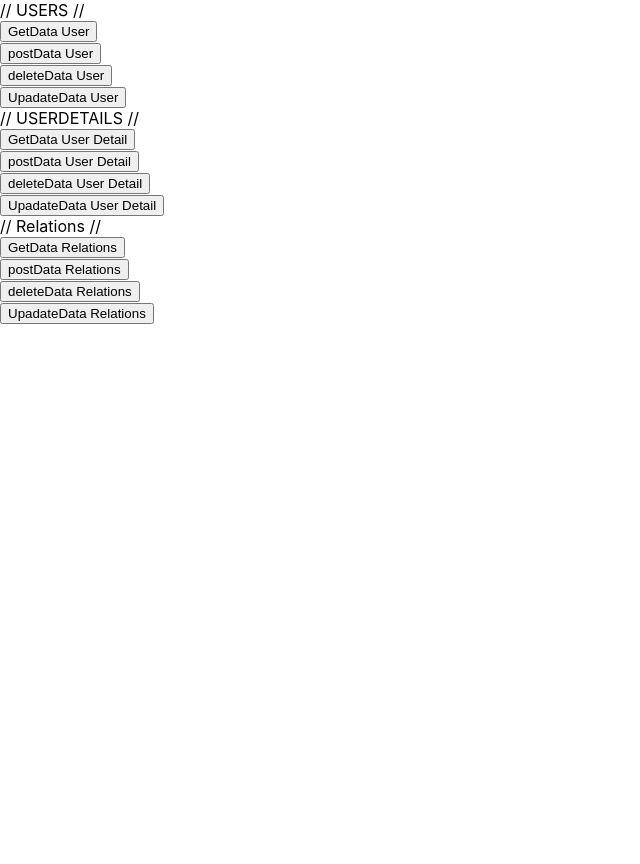
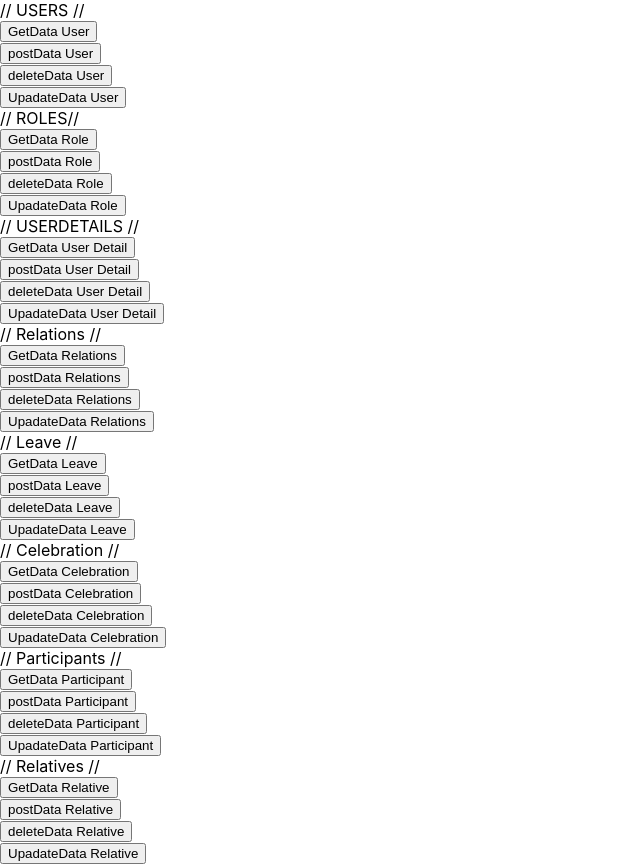
Before and after one commit to JStar17/Reacct, a React (Create React App) app: page / in a window 1280 px wide. Shown: the whole page, without its empty margins (0-640 px from the left). Before the commit the page ends 800 px from the top, so only its background shows below. Built offline with nearby package versions, Linux system fonts and the light colour scheme.

Commit message:
API done

```diff
--- a/src/components/API.js
+++ b/src/components/API.js
@@ -2,7 +2,9 @@ import React from "react";
 import axios from "axios";
 
 export const API = () => {
-  // USER
+
+
+  // USER //
   const getDataUser = () => {
     axios.get("http://localhost:2000/users").then((res) => {
       console.log("called//....");
@@ -36,6 +38,43 @@ export const API = () => {
       console.log(res);
     });
   };
+
+     // USER //
+ const getDataRole = () => {
+  axios.get("http://localhost:2000/roles").then((res) => {
+    console.log("called//....");
+    console.log(res);
+  });
+};
+const postDataRole = () => {
+  var data = {
+    firstName: "manav",
+    lastName: "parmar",
+    userName: "j",
+    password: "jay@123",
+  };
+
+  axios.post("http://localhost:2000/roles", data).then((res) => {
+    alert("Upadate succesfully");
+    console.log(res);
+  });
+};
+const deleteDataRole = () => {
+  var id = "6225b5b7bcecb1724d3555c2";
+
+  axios.delete("http://localhost:2000/roles" + id).then((res) => {
+    console.log(res);
+  });
+};
+const putDataRole = () => {
+  var id = "6225b5b7bcecb1724d3555c2";
+
+  axios.put("http://localhost:2000/roles" + id).then((res) => {
+    console.log(res);
+  });
+};
+
+
 
     // USERDETAILS
 
@@ -110,6 +149,152 @@ export const API = () => {
       });
     };
 
+
+       // Leave //
+
+       const getDataLeave = () => {
+        axios.get("http://localhost:2000/leave").then((res) => {
+          console.log("called//....");
+          console.log(res.data.data);
+        });
+      };
+      const postDataLeave = () => {
+        var data = {
+          firstName: "manav",
+          lastName: "parmar",
+          userName: "j",
+          password: "jay@123",
+        };
+
+        axios.post("http://localhost:2000/leave", data).then((res) => {
+          alert("Upadate succesfully");
+          console.log(res);
+        });
+      };
+      const deleteDataLeave = () => {
+        var id = "6225b5b7bcecb1724d3555c2";
+
+        axios.delete("http://localhost:2000/leave" + id).then((res) => {
+          console.log(res);
+        });
+      };
+      const putDataLeave = () => {
+        var id = "6225b5b7bcecb1724d3555c2";
+
+        axios.put("http://localhost:2000/leave" + id).then((res) => {
+          console.log(res);
+        });
+      };
+
+
+      // Celebration//
+
+    const getDataCelebration = () => {
+      axios.get("http://localhost:2000/celebration").then((res) => {
+        console.log("called//....");
+        console.log(res.data.data);
+      });
+    };
+    const postDataCelebration = () => {
+      var data = {
+        firstName: "manav",
+        lastName: "parmar",
+        userName: "j",
+        password: "jay@123",
+      };
+
+      axios.post("http://localhost:2000/celebration", data).then((res) => {
+        alert("Upadate succesfully");
+        console.log(res);
+      });
+    };
+    const deleteDataCelebration = () => {
+      var id = "6225b5b7bcecb1724d3555c2";
+
+      axios.delete("http://localhost:2000/celebration" + id).then((res) => {
+        console.log(res);
+      });
+    };
+    const putDataCelebration = () => {
+      var id = "6225b5b7bcecb1724d3555c2";
+
+      axios.put("http://localhost:2000/celebration" + id).then((res) => {
+        console.log(res);
+      });
+    };
+
+      // Participants //
+
+    const getDataParticipant = () => {
+      axios.get("http://localhost:2000/participants").then((res) => {
+        console.log("called//....");
+        console.log(res.data.data);
+      });
+    };
+    const postDataParticipant = () => {
+      var data = {
+        firstName: "manav",
+        lastName: "parmar",
+        userName: "j",
+        password: "jay@123",
+      };
+
+      axios.post("http://localhost:2000/participants", data).then((res) => {
+        alert("Upadate succesfully");
+        console.log(res);
+      });
+    };
+    const deleteDataParticipant = () => {
+      var id = "6225b5b7bcecb1724d3555c2";
+
+      axios.delete("http://localhost:2000/participants" + id).then((res) => {
+        console.log(res);
+      });
+    };
+    const putDataParticipant = () => {
+      var id = "6225b5b7bcecb1724d3555c2";
+
+      axios.put("http://localhost:2000/participants" + id).then((res) => {
+        console.log(res);
+      });
+    };
+
+
+         // Relatives  //
+
+    const getDataRelative = () => {
+      axios.get("http://localhost:2000/userrelative").then((res) => {
+        console.log("called//....");
+        console.log(res.data.data);
+      });
+    };
+    const postDataRelative = () => {
+      var data = {
+        firstName: "manav",
+        lastName: "parmar",
+        userName: "j",
+        password: "jay@123",
+      };
+
+      axios.post("http://localhost:2000/userrelative", data).then((res) => {
+        alert("Upadate succesfully");
+        console.log(res);
+      });
+    };
+    const deleteDataRelative = () => {
+      var id = "6225b5b7bcecb1724d3555c2";
+
+      axios.delete("http://localhost:2000/userrelative" + id).then((res) => {
+        console.log(res);
+      });
+    };
+    const putDataRelative = () => {
+      var id = "6225b5b7bcecb1724d3555c2";
+
+      axios.put("http://localhost:2000/userrelative" + id).then((res) => {
+        console.log(res);
+      });
+    };
   return (
 
     <div>
@@ -122,6 +307,18 @@ export const API = () => {
       <button onClick={deleteDataUser}>deleteData User</button>
       <br></br>
       <button onClick={putDataUser}>UpadateData User</button>
+      <br></br>
+
+
+      // ROLES//
+    <br></br>
+      <button onClick={getDataRole}>GetData Role </button>
+      <br></br>
+      <button onClick={postDataRole}>postData Role </button>
+      <br></br>
+      <button onClick={deleteDataRole}>deleteData Role</button>
+      <br></br>
+      <button onClick={putDataRole}>UpadateData Role</button>
       <br></br>
 
 
@@ -148,6 +345,56 @@ export const API = () => {
       <br></br>
       <button onClick={putDataRelation}>UpadateData Relations </button>
       <br></br>
+
+      // Leave //
+    <br></br>
+
+      <button onClick={getDataLeave}>GetData Leave </button>
+      <br></br>
+      <button onClick={postDataLeave}>postData Leave </button>
+      <br></br>
+      <button onClick={deleteDataLeave}>deleteData Leave</button>
+      <br></br>
+      <button onClick={putDataLeave}>UpadateData Leave </button>
+      <br></br>
+
+      // Celebration //
+    <br></br>
+
+      <button onClick={getDataCelebration}>GetData Celebration </button>
+      <br></br>
+      <button onClick={postDataCelebration}>postData Celebration </button>
+      <br></br>
+      <button onClick={deleteDataCelebration}>deleteData Celebration</button>
+      <br></br>
+      <button onClick={putDataCelebration}>UpadateData Celebration </button>
+      <br></br>
+
+      // Participants //
+    <br></br>
+
+      <button onClick={getDataParticipant}>GetData Participant </button>
+      <br></br>
+      <button onClick={postDataParticipant}>postData Participant </button>
+      <br></br>
+      <button onClick={deleteDataParticipant}>deleteData Participant</button>
+      <br></br>
+      <button onClick={putDataParticipant}>UpadateData Participant </button>
+      <br></br>
+
+
+      // Relatives //
+      <br></br>
+
+      <button onClick={getDataRelative }>GetData Relative  </button>
+      <br></br>
+      <button onClick={postDataRelative }>postData Relative  </button>
+      <br></br>
+      <button onClick={deleteDataRelative }>deleteData Relative </button>
+      <br></br>
+      <button onClick={putDataRelative }>UpadateData Relative  </button>
+      <br></br>
+
     </div>
 
   );
```
